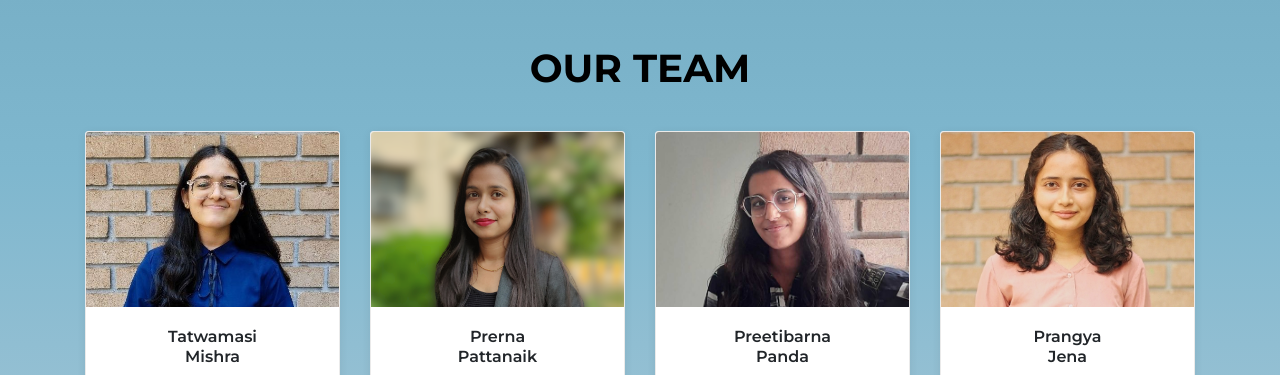
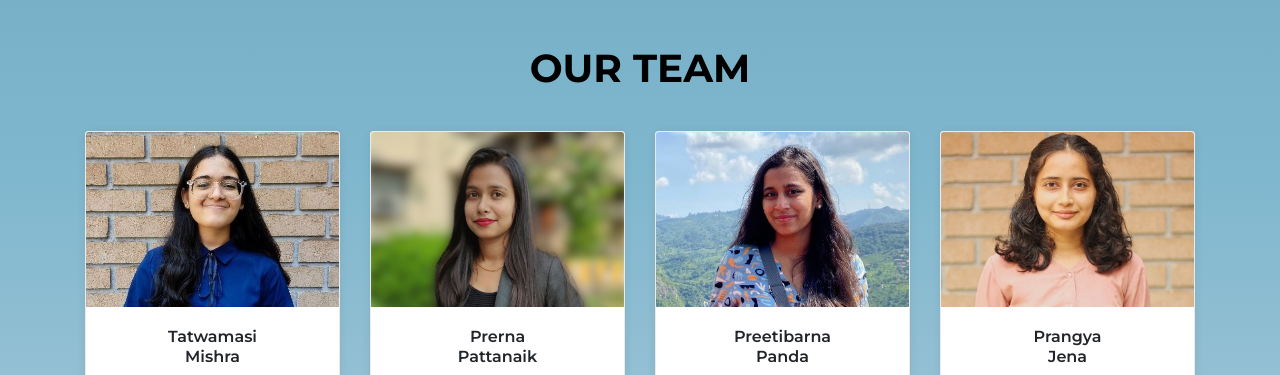
Before and after one commit to xplorexim/xplorexim.github.io, a plain HTML site: page index.html in a window 1280 px wide. Shown: the part 1620-1995 px from the top of the page. Drawn offline with nearby package versions, Linux system fonts and the light colour scheme; some packages are replaced by stand-ins of ours; a script that the page names is missing.

Commit message:
preeti image changed

```diff
--- a/index.html
+++ b/index.html
@@ -187,7 +187,7 @@
                     <!-- Person 3 -->
                     <div class="col-sm-6 col-lg-3 col-6">
                         <div class="card clean-card text-center"><img class="card-img-top w-100 d-block"
-                                src="assets/img/pb.jpg" style="height:175px ; object-fit: cover;">
+                                src="assets/img/preeti.jpg" style="height:175px ; object-fit: cover;">
                             <div class="card-body info">
                                 <h4 class="card-title">Preetibarna<br>Panda</h4>
                                 <p class="card-text">POC</p>
```
Also changed, not shown: assets/img/preeti.jpg (added).
